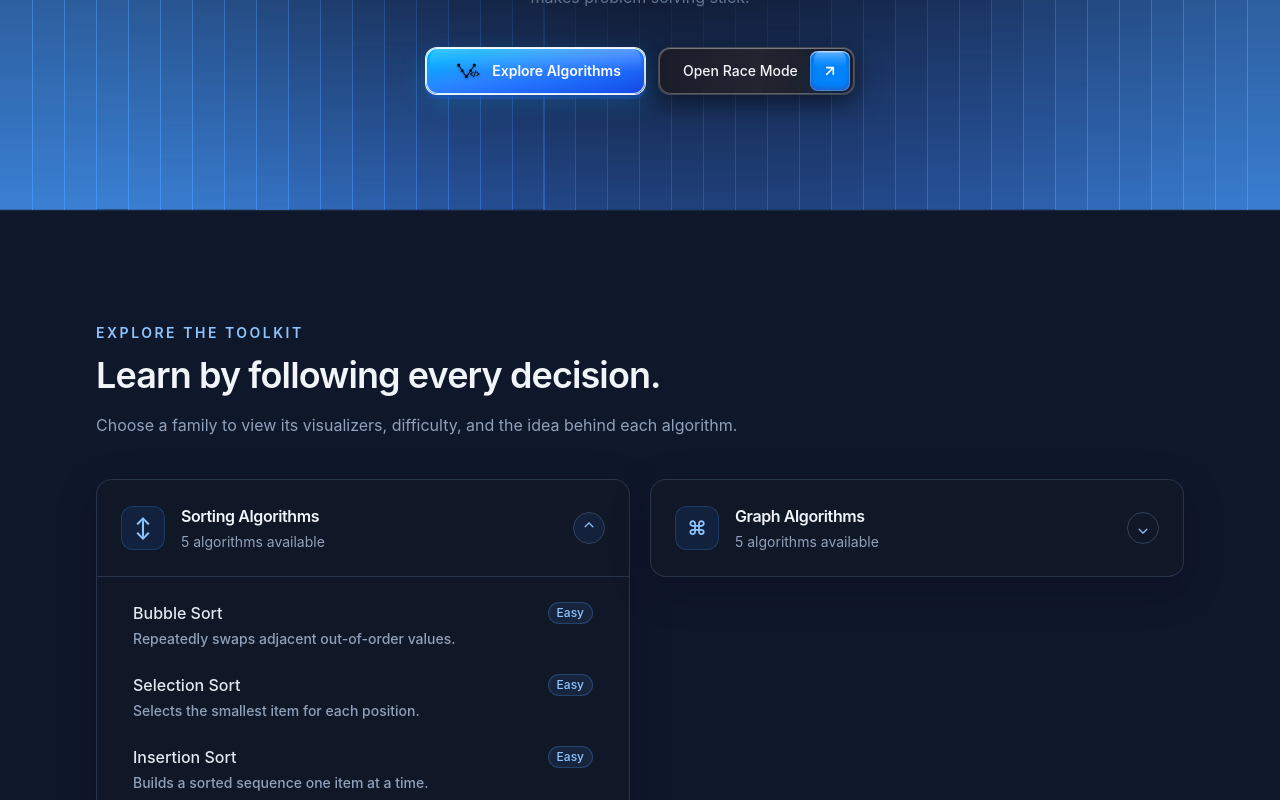
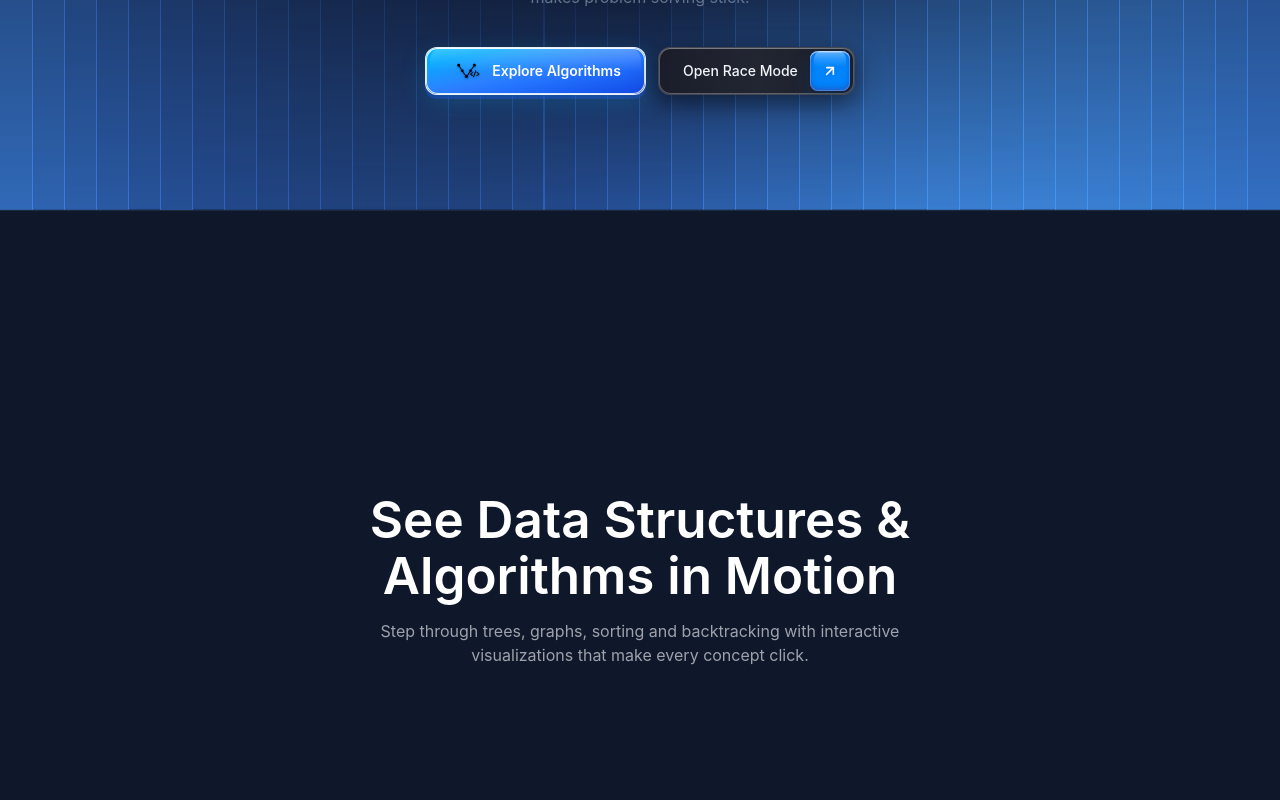
Before and after one commit to subratamondalnsec/Visorithm, a React (Vite) app: page / in a window 1280 px wide. Shown: the part 400-1200 px from the top of the page. Built offline with nearby package versions, Linux system fonts and the light colour scheme.

Commit message:
add HomeRedesign component for interactive algorithm exploration

```diff
--- a/src/components/HomeRedesign.jsx
+++ b/src/components/HomeRedesign.jsx
@@ -5,6 +5,7 @@ import { ArrowUpRight } from "lucide-react";
 import { AnimatedBars } from "./ui/animated-bars";
 import { TextFrame } from "./ui/text-frame";
 import TextHoverEffect from "./home/TextHoverEffect";
+import ScrollImageStack from "./home/ScrollImageStack";
 import Seo from "./Seo";
 import { Logo } from "@/components/ui/icons/logo";
 
@@ -457,6 +458,9 @@ const HomeRedesign = () => {
         </div>
       </AnimatedBars>
 
+
+      <ScrollImageStack />
+
       <main
         id="explore"
         className="mx-auto max-w-6xl px-6 py-20 sm:px-8 sm:py-28"
```
